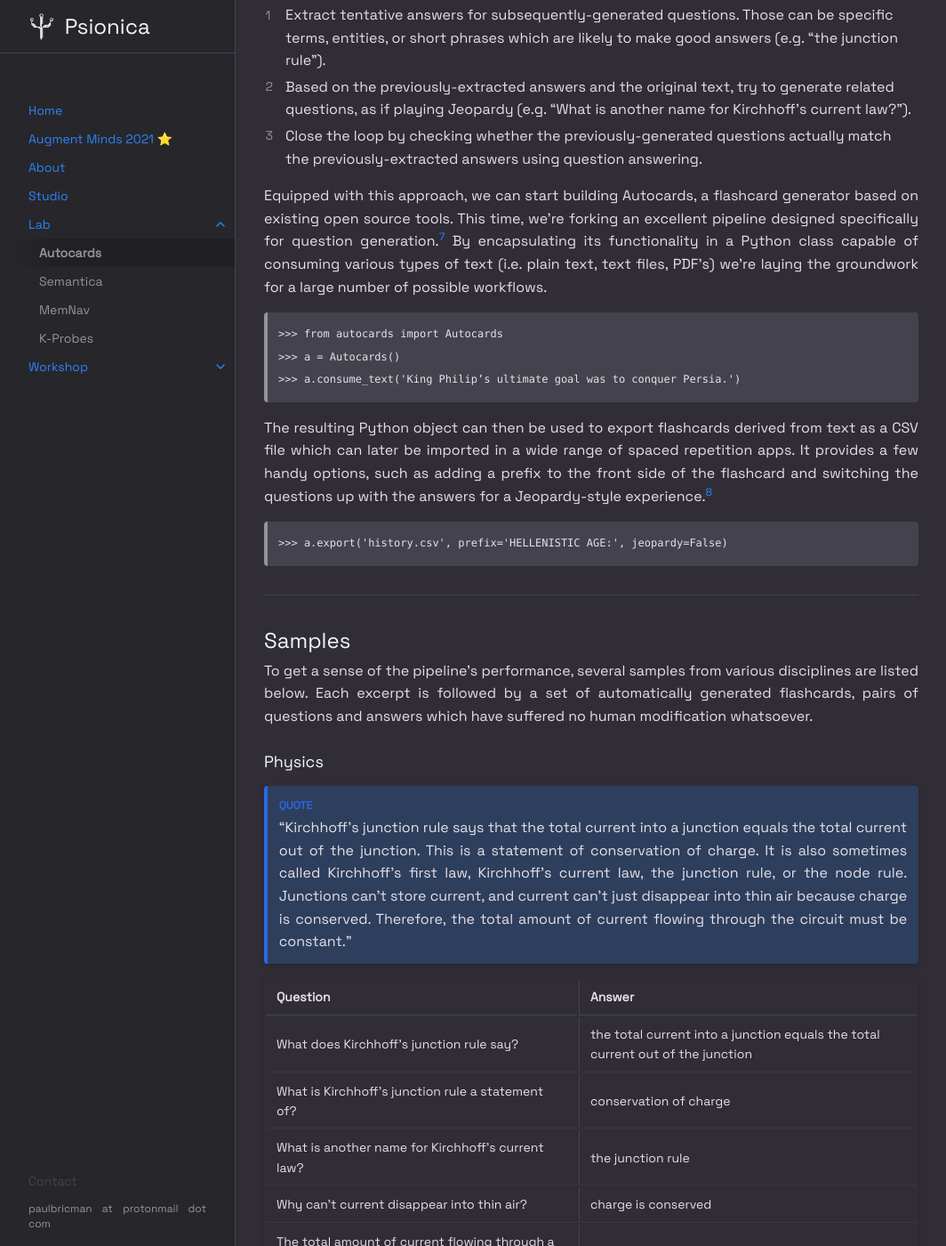
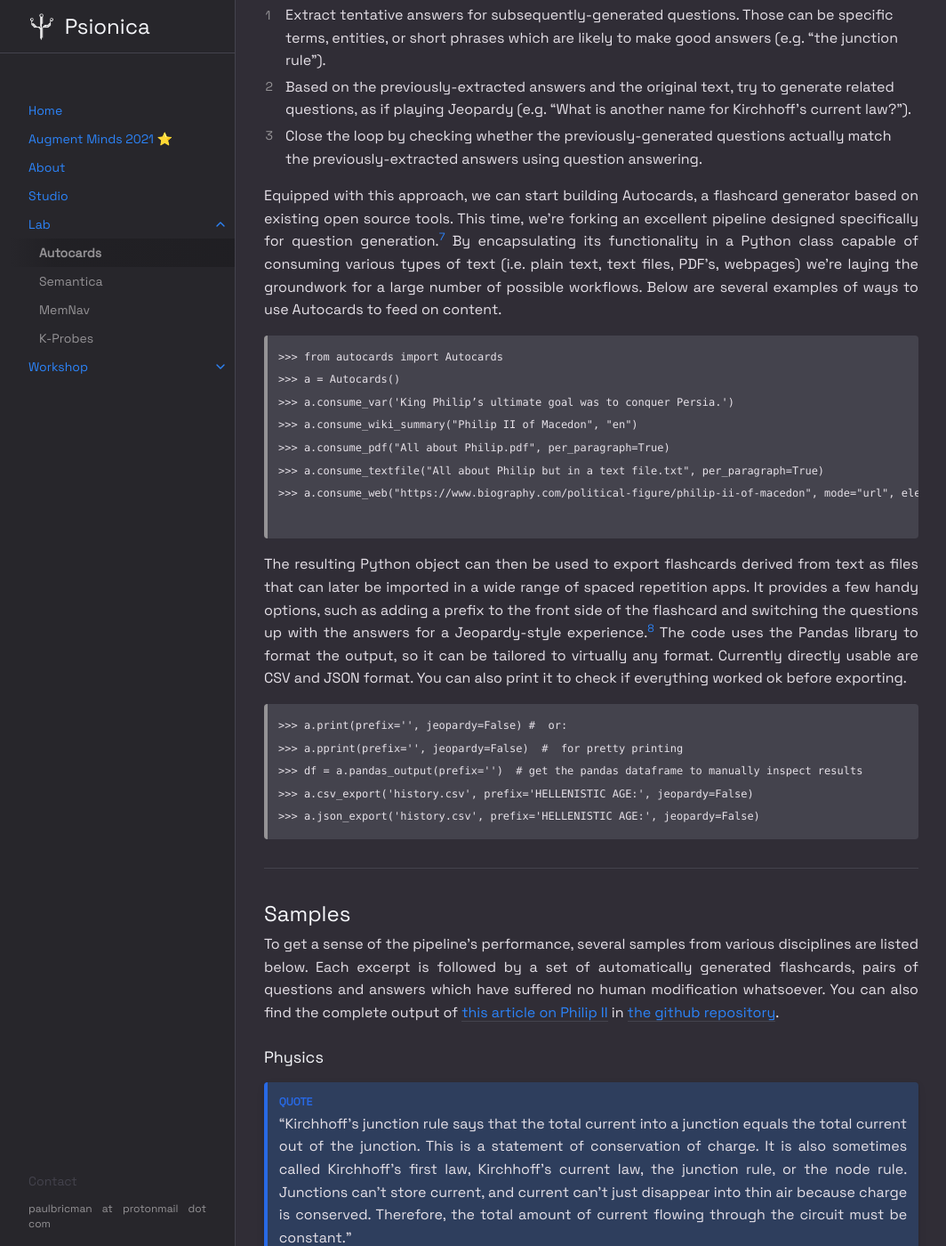
Before and after one commit to Psionica/psionica.github.io, a Jekyll site: the page built from docs/lab/autocards.md, in a window 1280 px wide and 1400 px high, scrolled down 2276 px. Shown: the whole window at 89% size, without its empty margins (107-1171 px from the left). Built offline with Jekyll 4.4.1, drawn with Linux system fonts in a browser that asks for light colours.

Commit message:
updated according to new revision of autocards

````diff
--- a/docs/lab/autocards.md
+++ b/docs/lab/autocards.md
@@ -50,27 +50,36 @@ One especially popular way of making static text more cognitively ergonomic is t
 2. Based on the previously-extracted answers and the original text, try to generate related questions, as if playing Jeopardy (e.g. "What is another name for Kirchhoff’s current law?").
 3. Close the loop by checking whether the previously-generated questions actually match the previously-extracted answers using question answering.
 
-Equipped with this approach, we can start building Autocards, a flashcard generator based on existing open source tools. This time, we're forking an excellent pipeline designed specifically for question generation.[^7] By encapsulating its functionality in a Python class capable of consuming various types of text (i.e. plain text, text files, PDF's) we're laying the groundwork for a large number of possible workflows.
+Equipped with this approach, we can start building Autocards, a flashcard generator based on existing open source tools. This time, we're forking an excellent pipeline designed specifically for question generation.[^7] By encapsulating its functionality in a Python class capable of consuming various types of text (i.e. plain text, text files, PDF's, webpages) we're laying the groundwork for a large number of possible workflows. Below are several examples of ways to use Autocards to feed on content.
 
 {: .code-block }
 ```
 >>> from autocards import Autocards
 >>> a = Autocards()
->>> a.consume_text('King Philip’s ultimate goal was to conquer Persia.')
+>>> a.consume_var('King Philip’s ultimate goal was to conquer Persia.')
+>>> a.consume_wiki_summary("Philip II of Macedon", "en")
+>>> a.consume_pdf("All about Philip.pdf", per_paragraph=True)
+>>> a.consume_textfile("All about Philip but in a text file.txt", per_paragraph=True)
+>>> a.consume_web("https://www.biography.com/political-figure/philip-ii-of-macedon", mode="url", element="p")
+
 ```
 
-The resulting Python object can then be used to export flashcards derived from text as a CSV file which can later be imported in a wide range of spaced repetition apps. It provides a few handy options, such as adding a prefix to the front side of the flashcard and switching the questions up with the answers for a Jeopardy-style experience.[^22]
+The resulting Python object can then be used to export flashcards derived from text as files that can later be imported in a wide range of spaced repetition apps. It provides a few handy options, such as adding a prefix to the front side of the flashcard and switching the questions up with the answers for a Jeopardy-style experience.[^22] The code uses the Pandas library to format the output, so it can be tailored to virtually any format. Currently directly usable are CSV and JSON format. You can also print it to check if everything worked ok before exporting.
 
 {: .code-block }
 ```
->>> a.export('history.csv', prefix='HELLENISTIC AGE:', jeopardy=False)
+>>> a.print(prefix='', jeopardy=False) #  or:
+>>> a.pprint(prefix='', jeopardy=False)  #  for pretty printing
+>>> df = a.pandas_output(prefix='')  # get the pandas dataframe to manually inspect results
+>>> a.csv_export('history.csv', prefix='HELLENISTIC AGE:', jeopardy=False)
+>>> a.json_export('history.csv', prefix='HELLENISTIC AGE:', jeopardy=False)
 ```
 
 ---
 
 ## Samples
 
-To get a sense of the pipeline's performance, several samples from various disciplines are listed below. Each excerpt is followed by a set of automatically generated flashcards, pairs of questions and answers which have suffered no human modification whatsoever.
+To get a sense of the pipeline's performance, several samples from various disciplines are listed below. Each excerpt is followed by a set of automatically generated flashcards, pairs of questions and answers which have suffered no human modification whatsoever. You can also find the complete output of [this article on Philip II](https://www.biography.com/political-figure/philip-ii-of-macedon) in [the github repository](https://github.com/Psionica/Autocards/output_example/).
 
 ### Physics
 {: .no_toc }
````
